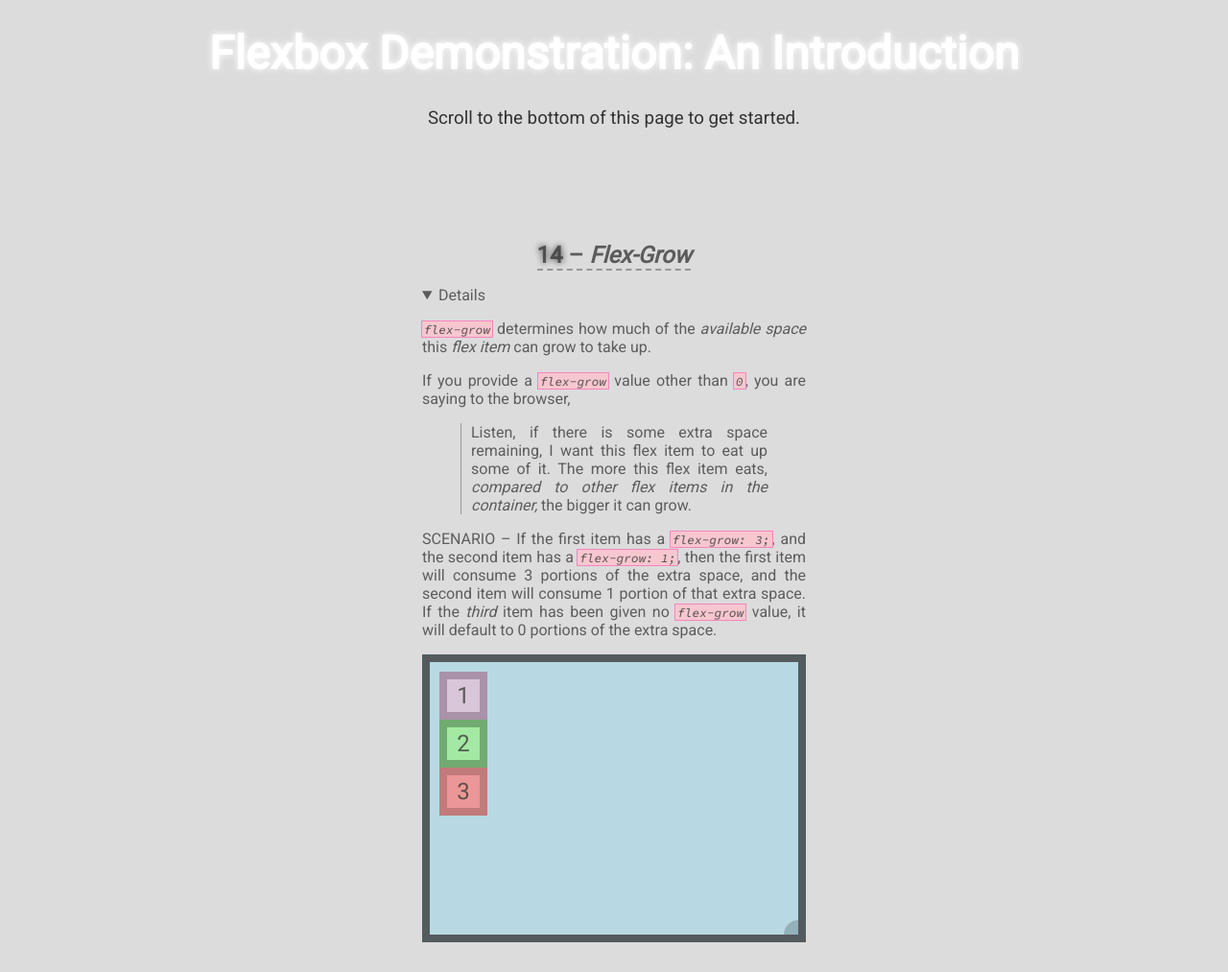
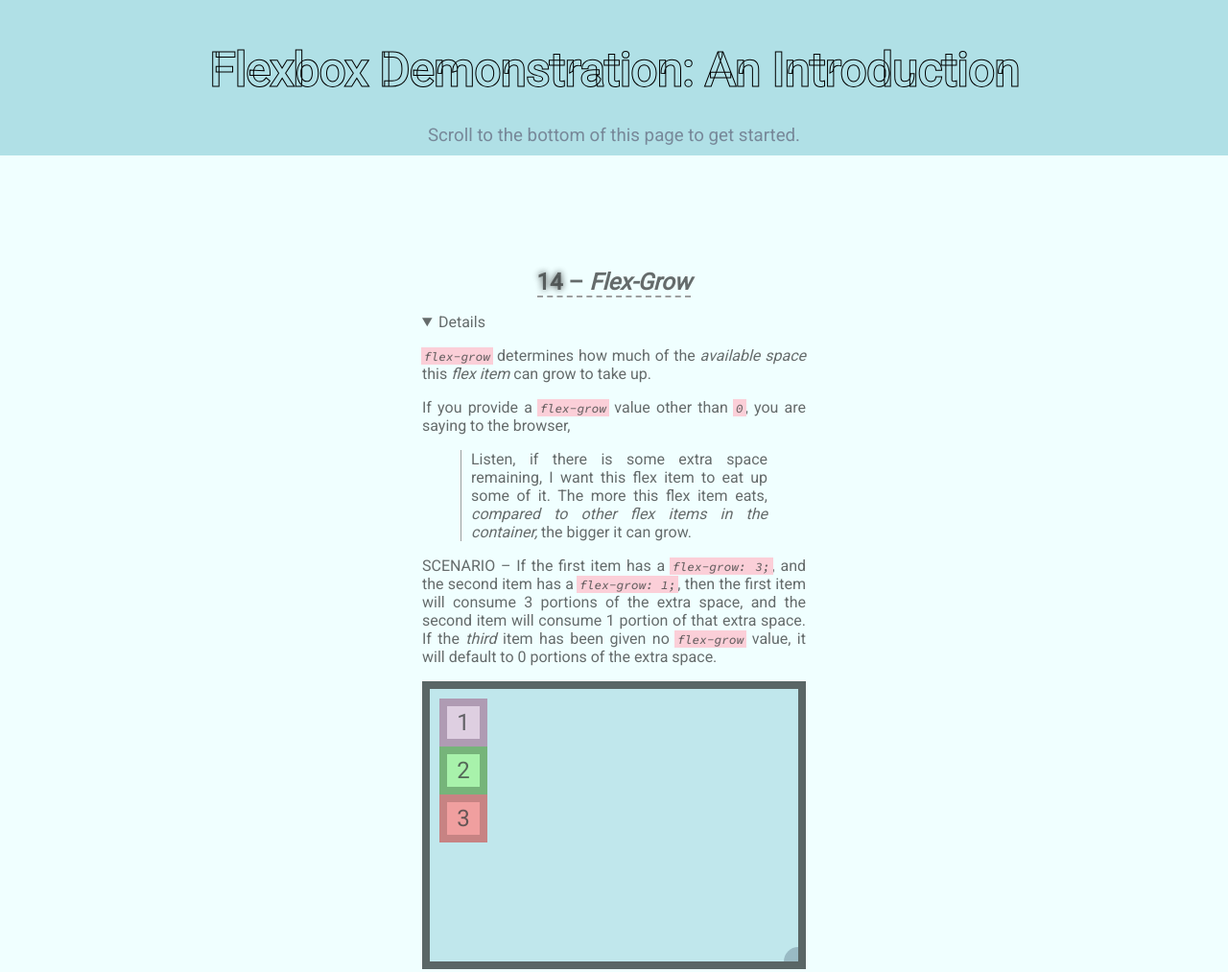
Before and after one commit to davegregg/flexbox-demo, a plain HTML site: page index.html in a window 1280 px wide. Shown: the top 1013 px of the page at 96% size. Drawn offline with Linux system fonts and the light colour scheme.

Commit message:
Stylize header and tweak colors

```diff
--- a/stylesheets/base-style.css
+++ b/stylesheets/base-style.css
@@ -13,8 +13,10 @@
 
   /* COLORS */
   --text-color: rgba(0, 0, 0, 0.774);
-  --background-color: gainsboro;
-  --container-color: lightblue;
+  --background-color: azure;
+  --header-color: steelblue;
+  --header-background-color: powderblue;
+  --container-color: powderblue;
   --container-border-color: rgb(124, 163, 177);
   --container-border-hover-color: rgb(208, 232, 240);
   --item-1-color: thistle;
@@ -26,30 +28,44 @@
   --item-3-color: lightcoral;
   --item-3-border-color: rgb(186, 90, 90);
   --item-3-border-hover-color: rgb(241, 188, 188);
+  --code-background-color: pink;
+  --code-outline-color: pink;
+  --link-underline-color: hotpink;
 
   /* TEXT */
   color: var(--text-color);
   font-family: "Roboto", sans-serif;
   text-align: justify;
+
 }
 
 body {
   background-color: var(--background-color);
+  margin: 0;
 }
 
 header, footer {
+  padding-top: 50px;
+  margin-bottom: 100px;
   text-align: center;
-  margin-bottom: 100px;
+}
+
+header {
+  background-color: var(--header-background-color);
 }
 
 header h1 {
-  color: white;
+  margin-top: 0;
   font-size: 3em;
-  text-shadow: white 0 0 7px;
+  color: var(--header-color);
+  -webkit-text-fill-color: var(--header-background-color);
+  -webkit-text-stroke: 1px black;
 }
 
 header h3 {
   font-weight: normal;
+  color: lightslategray;
+  padding-bottom: 10px;
 }
 
 main {
@@ -88,7 +104,7 @@ a:hover {
 }
 
 a:active {
-  border-bottom-color: hotpink;
+  border-bottom-color: var(--link-underline-color);
 }
 
 details {
@@ -96,8 +112,8 @@ details {
 }
 
 code {
-  background-color: pink;
-  outline: 1px solid hotpink;
+  background-color: var(--code-background-color);
+  outline: 1px solid var(--code-outline-color);
   padding-left: 2px;
   padding-right: 2px;
   font-family: "Source Code Pro", monospace;
```
